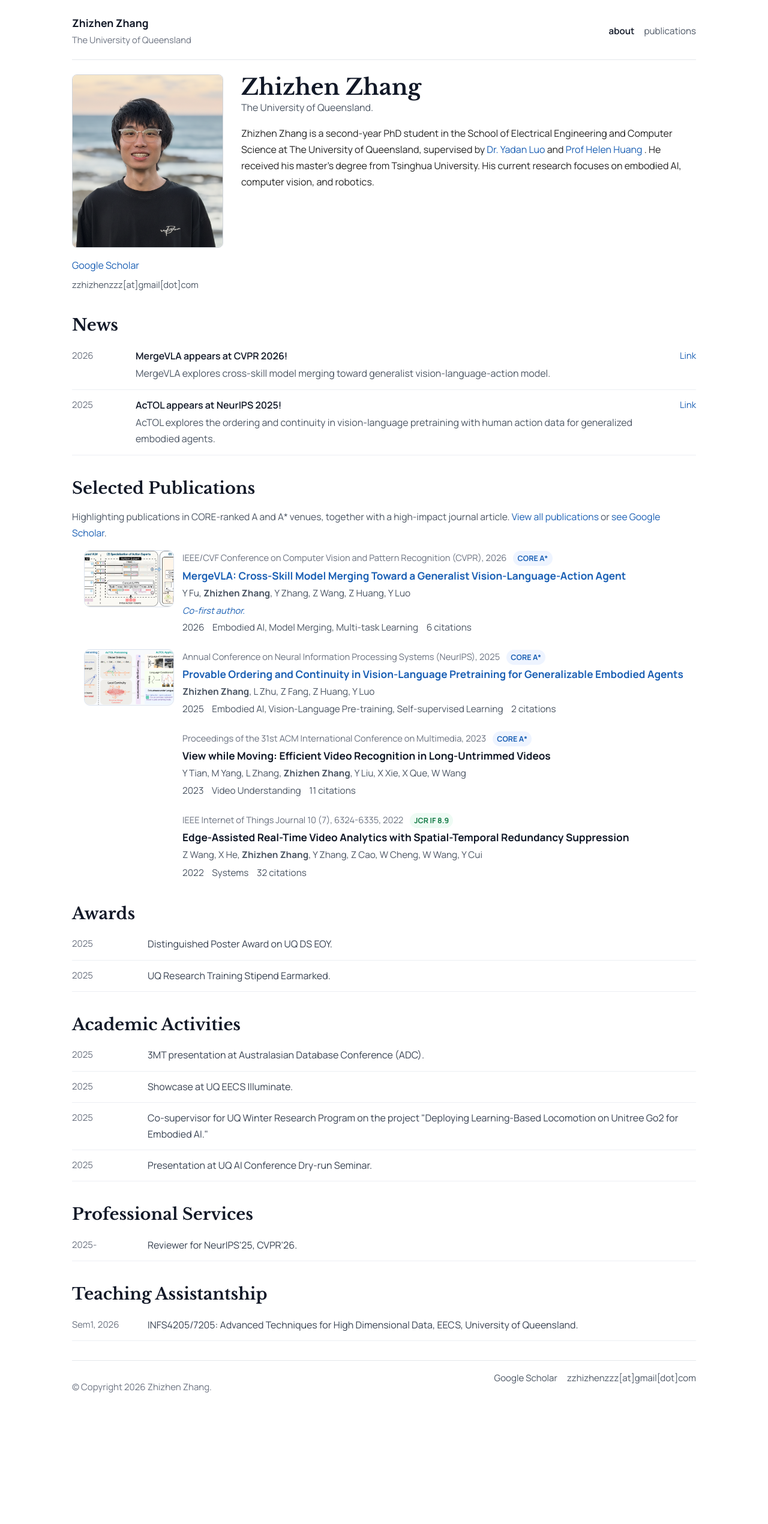
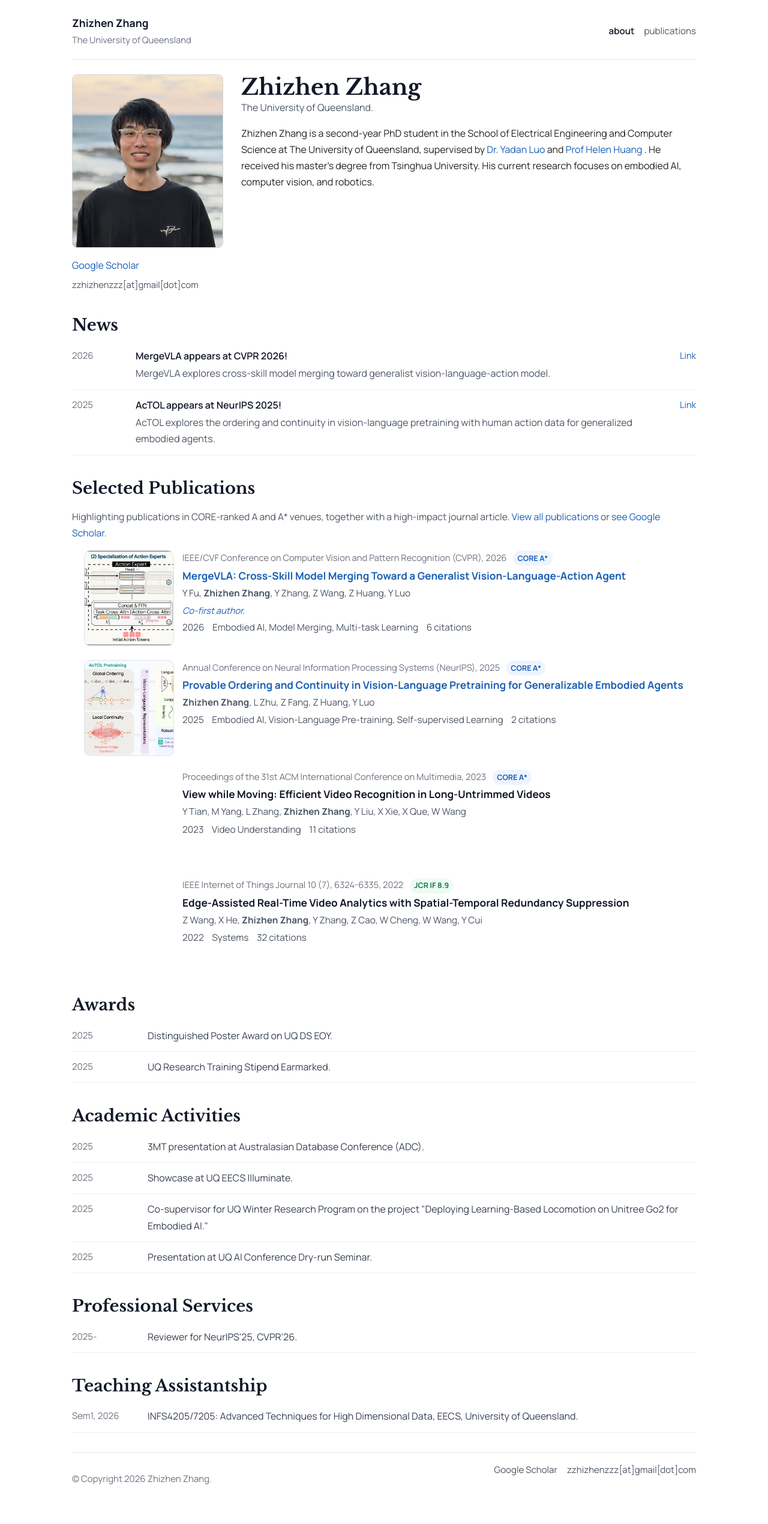
Before and after one commit to Daisy-zzz/homepage, a Jekyll site: the page built from index.html, in a window 1280 px wide. Shown: the whole page at 60% size. Built offline with Jekyll 4.4.1, drawn with Linux system fonts in a browser that asks for light colours; before the commit the page ends 2388 px from its top, so only the background shows below that.

Commit message:
update teaser size

```diff
--- a/assets/css/main.css
+++ b/assets/css/main.css
@@ -193,7 +193,7 @@ a:focus-visible {
 .publication-teaser-image {
   display: block;
   width: 100%;
-  min-height: 92px;
+  min-height: 158px;
   aspect-ratio: 16 / 10;
   border: 1px solid #dbe3ee;
   border-radius: 10px;
@@ -203,7 +203,7 @@ a:focus-visible {
 
 .publication-teaser-empty {
   width: 100%;
-  min-height: 92px;
+  min-height: 158px;
   border-radius: 10px;
   background: #fff;
 }
```
